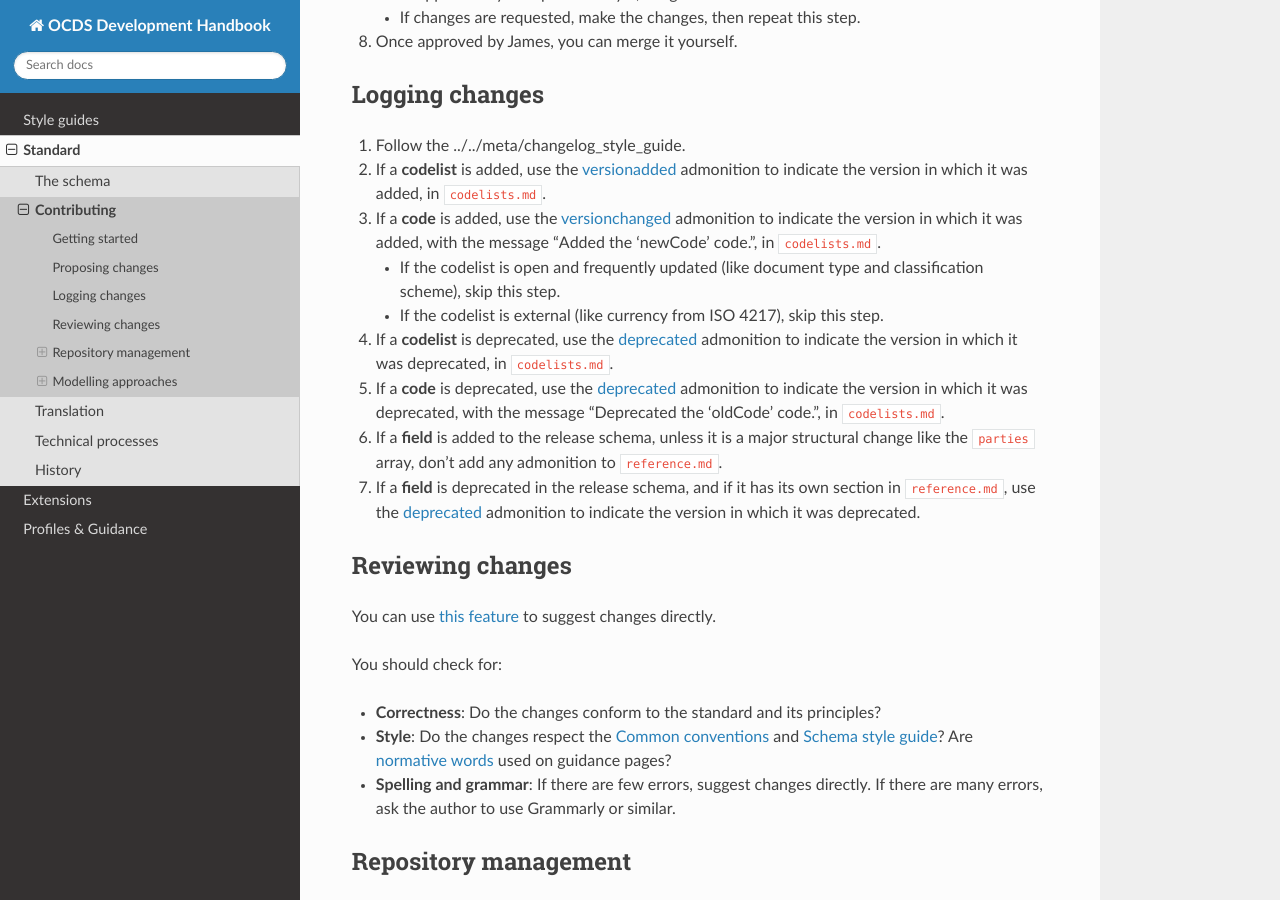
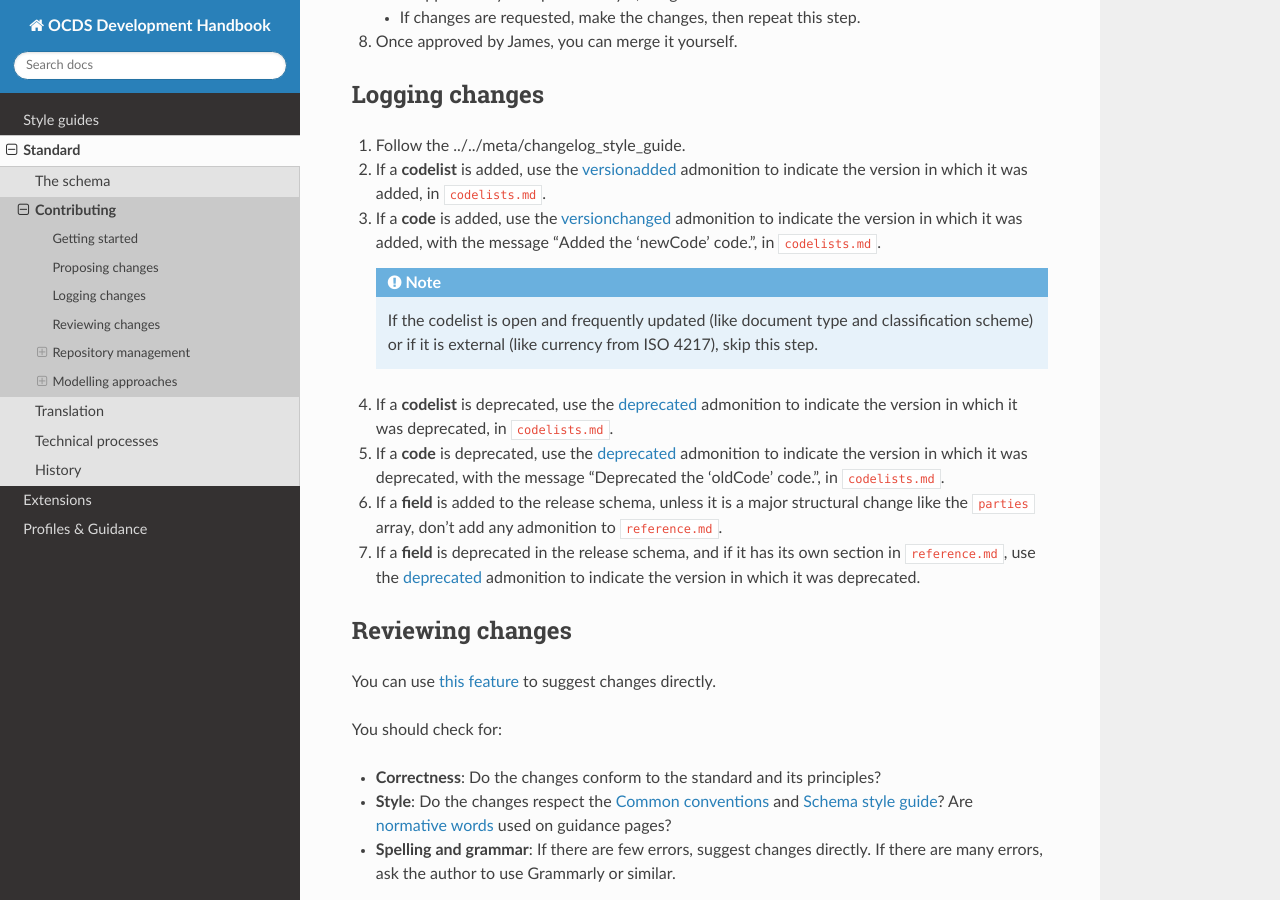
Before and after one commit to open-contracting/standard-development-handbook, a Sphinx documentation site: the page built from docs/standard/contributing.rst, in a window 1280 px wide and 900 px high, scrolled down 1376 px. Built offline with Sphinx 7.4.7 and the Read the Docs theme 2.0.0, drawn with Linux system fonts in a browser that asks for light colours; pages that are not in the unit, such as notebooks, are missing from menus.

Commit message:
standard/contributing: Use note instead of sub-bullet

```diff
--- a/docs/standard/contributing.rst
+++ b/docs/standard/contributing.rst
@@ -70,8 +70,9 @@
 #. If a **codelist** is added, use the :ref:`versionadded<version-admonitions>` admonition to indicate the version in which it was added, in ``codelists.md``.
 #. If a **code** is added, use the :ref:`versionchanged<version-admonitions>` admonition to indicate the version in which it was added, with the message "Added the 'newCode' code.", in ``codelists.md``.
 
-   -  If the codelist is open and frequently updated (like document type and classification scheme), skip this step.
-   -  If the codelist is external (like currency from ISO 4217), skip this step.
+   .. note::
+
+      If the codelist is open and frequently updated (like document type and classification scheme) or if it is external (like currency from ISO 4217), skip this step.
 
 #. If a **codelist** is deprecated, use the :ref:`deprecated<version-admonitions>` admonition to indicate the version in which it was deprecated, in ``codelists.md``.
 #. If a **code** is deprecated, use the :ref:`deprecated<version-admonitions>` admonition to indicate the version in which it was deprecated, with the message "Deprecated the 'oldCode' code.", in ``codelists.md``.
```
